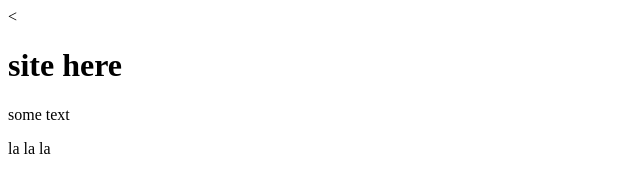
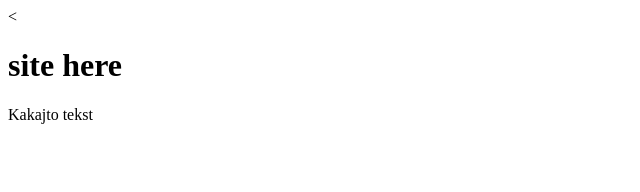
Before and after one commit to kostyayak/site, a plain HTML site: page index.html in a window 1280 px wide. Shown: the full height of the page, 0-640 px from the left. Drawn offline with Linux system fonts and the light colour scheme; files that its build step writes are made by us from their sources.

Commit message:
third commit

```diff
--- a/index.html
+++ b/index.html
@@ -7,8 +7,6 @@
 </head>
 <body>
     <h1>site here</h1>
-    <p>some text</p>
-    <p>la la la</p>
-    </p>
+    <p>Kakajto tekst</p>
 </body>
 </html>
```
